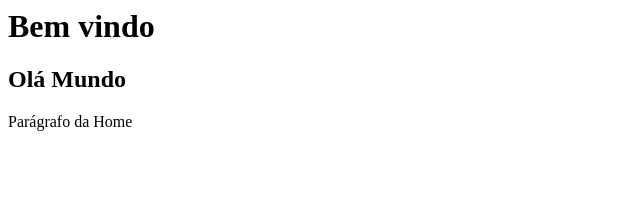
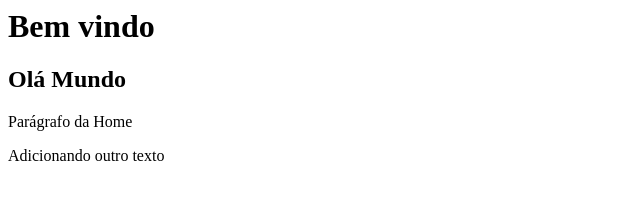
Before and after one commit to Andersondev123/curso_github, a plain HTML site: page index.html in a window 1280 px wide. Shown: the whole page, without its empty margins (0-640 px from the left). Drawn offline with Linux system fonts and the light colour scheme.

Commit message:
adiciona outro texto

```diff
--- a/index.html
+++ b/index.html
@@ -1,3 +1,4 @@
 <h1>Bem vindo</h1>
 <h2>Olá Mundo</h2>
 <p>Parágrafo da Home</p>
+<p>Adicionando outro texto</p>
```
